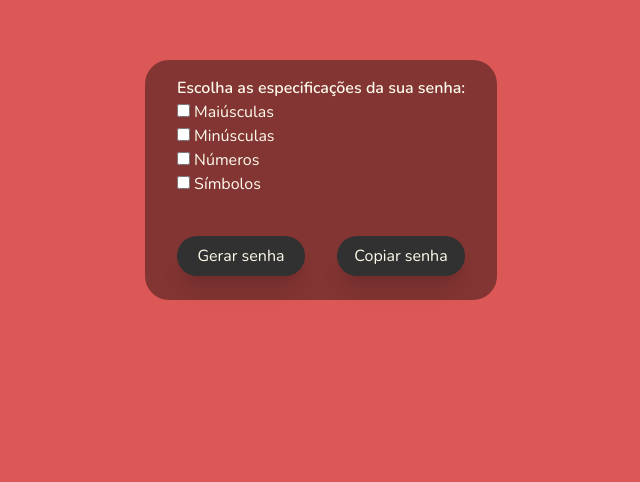
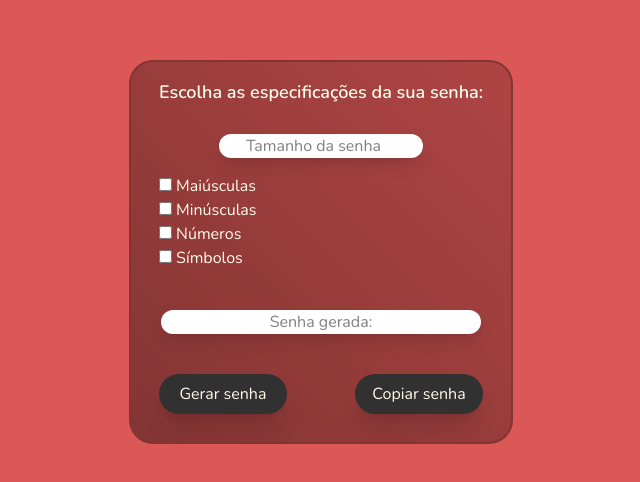
Before and after one commit to gabrsantos1/password-generator, a website: page src/index.html in a window 1280 px wide. Shown: the part 228-710 px from the top of the page, without its empty margins (319-959 px from the left). Drawn offline with nearby package versions, Linux system fonts and the light colour scheme.

Commit message:
styles(home): styling buttons and inputs

```diff
--- a/src/index.html
+++ b/src/index.html
@@ -12,9 +12,13 @@
 <body class="font-nunito-200 bg-main5 text-amber-50">
 
     <main class="flex justify-center p-72">
-        <section class="flex justify-center bg-main1 h-60 w-1/2 rounded-3xl">
+        <section class="flex justify-center bg-gradient-to-tr from-main1 to-main3 h-96 w-96 rounded-3xl border-2 border-main1">
             <fieldset>
-                <legend class="font-semibold pt-4">Escolha as especificações da sua senha:</legend>
+                <legend class="font-semibold pt-4 text-lg">Escolha as especificações da sua senha:</legend>
+
+                <div class="mt-7 mb-4 flex justify-center">
+                    <input type="number" placeholder="Tamanho da senha" class="flex shadow-lg text-center rounded-3xl bg-white text-black">
+                </div>
 
                 <div>
                     <input type="checkbox" id="upperLet">
@@ -35,6 +39,11 @@
                     <input type="checkbox" id="symbol">
                     <label for="symbol">Símbolos</label>
                 </div>
+
+                <div class="pt-10 flex justify-center">
+                    <input type="text" placeholder="Senha gerada:" class="w-80 flex shadow-lg text-center rounded-3xl bg-white text-black">
+                </div>
+
                 <div class="flex justify-between text-center pt-10">
                     <button class="duration-300 shadow-xl bg-sec1 hover:bg-main5 hover:text-main-1 rounded-3xl h-10 w-32 flex items-center justify-center">Gerar senha</button>
                     <button class="duration-300 shadow-xl bg-sec1 hover:bg-main5 hover:text-main-1 rounded-3xl h-10 w-32 flex items-center justify-center">Copiar senha</button>
```
Also changed, not shown: src/output.css.
